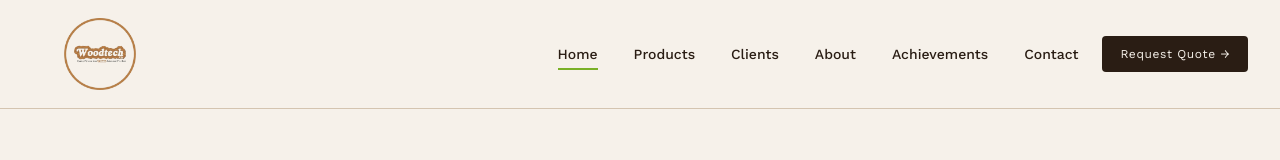
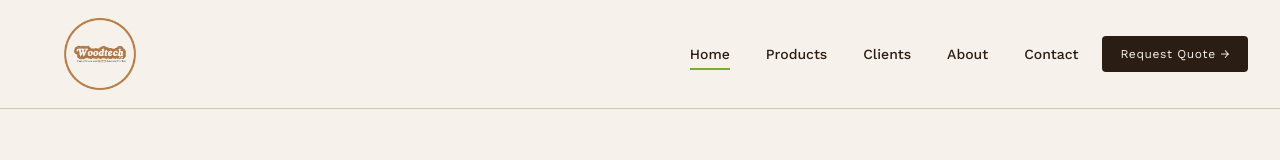
Before and after one commit to Aethons-Lab/NX_woodtech, a Next.js app: page / in a window 1280 px wide. Shown: the top 160 px of the page. Built offline with nearby package versions, Linux system fonts and the light colour scheme.

Commit message:
[REFACTOR] Comment out Achievements link in links.ts for clarity

```diff
--- a/components/shared/links.ts
+++ b/components/shared/links.ts
@@ -8,6 +8,6 @@ export const links: TLinks[] = [
   { href: "/products", label: "Products" },
   { href: "/clients", label: "Clients" },
   { href: "/about", label: "About" },
-  { href: "/achievements", label: "Achievements" },
+  // { href: "/achievements", label: "Achievements" },
   { href: "/contact", label: "Contact" },
 ];
```
